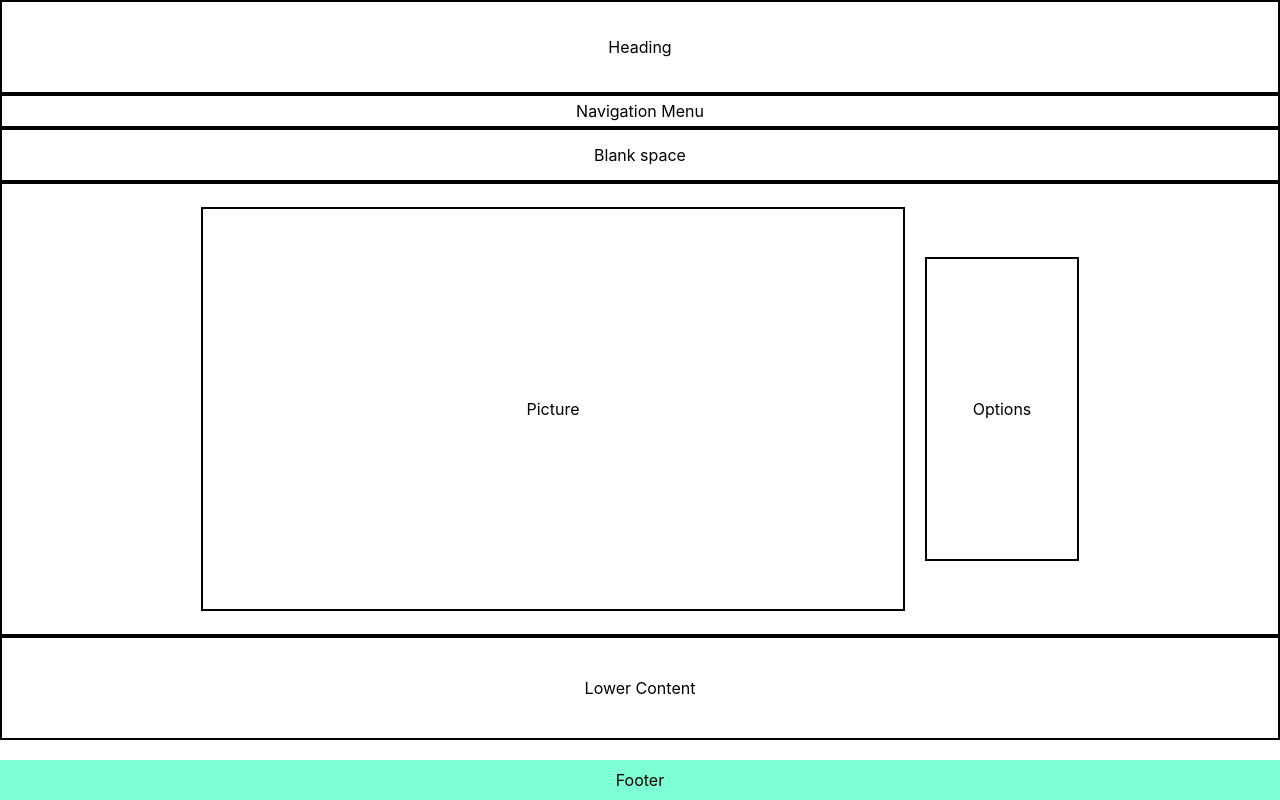
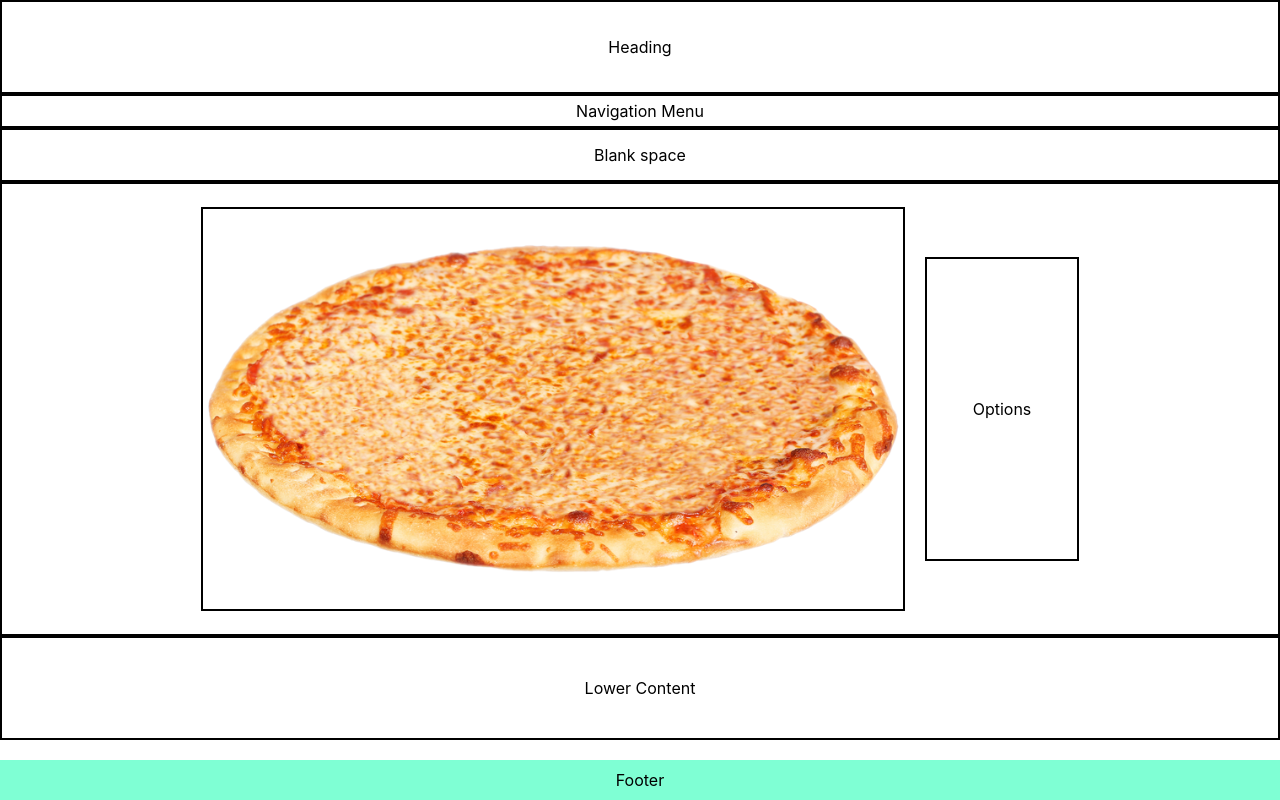
Before and after one commit to cch0088/pizzashop, a React (Create React App) app: page / in a window 1280 px wide. Built offline with nearby package versions, Linux system fonts and the light colour scheme; data requests are answered from the project's data file.

Commit message:
Box working

```diff
--- a/src/App.css
+++ b/src/App.css
@@ -117,6 +117,10 @@
   margin-right: 20px;
 }
 
+.pizza-display {
+  width: 100%;
+}
+
 .options {
   height: 300px;
   width: 150px;
--- a/src/App.js
+++ b/src/App.js
@@ -14,7 +14,8 @@ function App() {
 
   return (
     <div className="App">
-      <PizzaBuilder pizzas={pizzas} />
+      {console.log(pizzas)}
+      <PizzaBuilder />
     </div>
   );
 }
--- a/src/components/PizzaBuilder.js
+++ b/src/components/PizzaBuilder.js
@@ -1,11 +1,13 @@
-function PizzaBuilder ({pizzas}) {
+function PizzaBuilder () {
 
     return (<div>
         <div className="heading">Heading</div>
         <div className="navigation">Navigation Menu</div>
         <div className="spacer">Blank space</div>
         <div className="content">
-            <div className="picture">Picture</div>
+            <div className="picture">
+                <img className="pizza-display" src="./assets/pies/plain.png" alt="Pizza" />
+            </div>
             <div className="options">Options</div>
         </div>
         <div className="lower-content">Lower Content</div>
```
Also changed, not shown: public/assets/pies/pepperoni.png (renamed from src/assets/pies/pepperoni.png), public/assets/pies/plain.png (renamed from src/assets/pies/plain.png).
